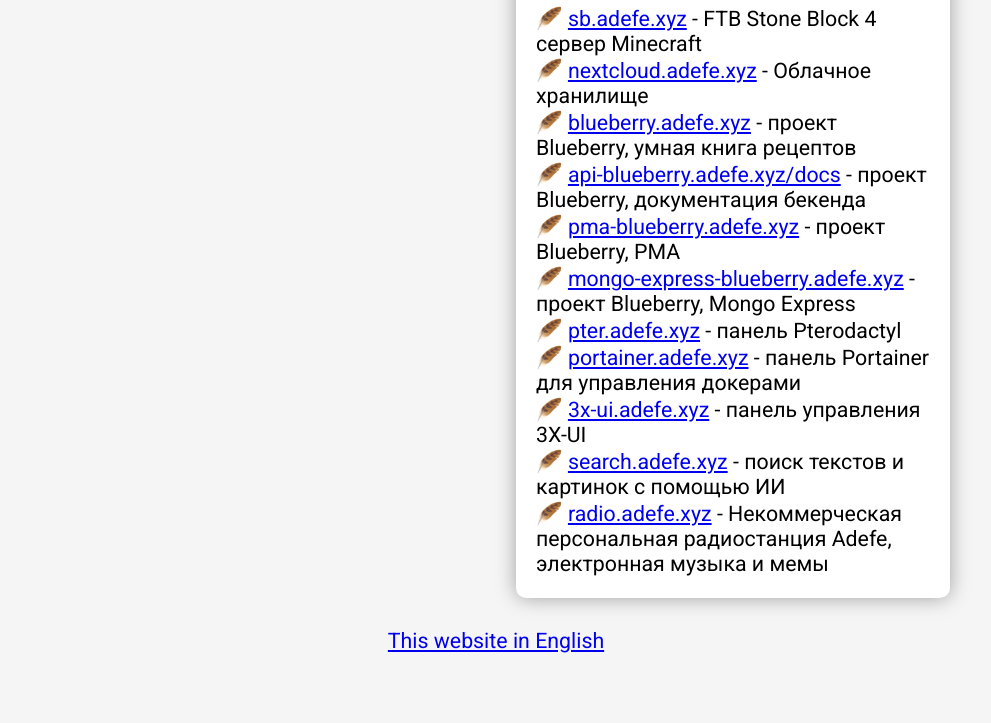
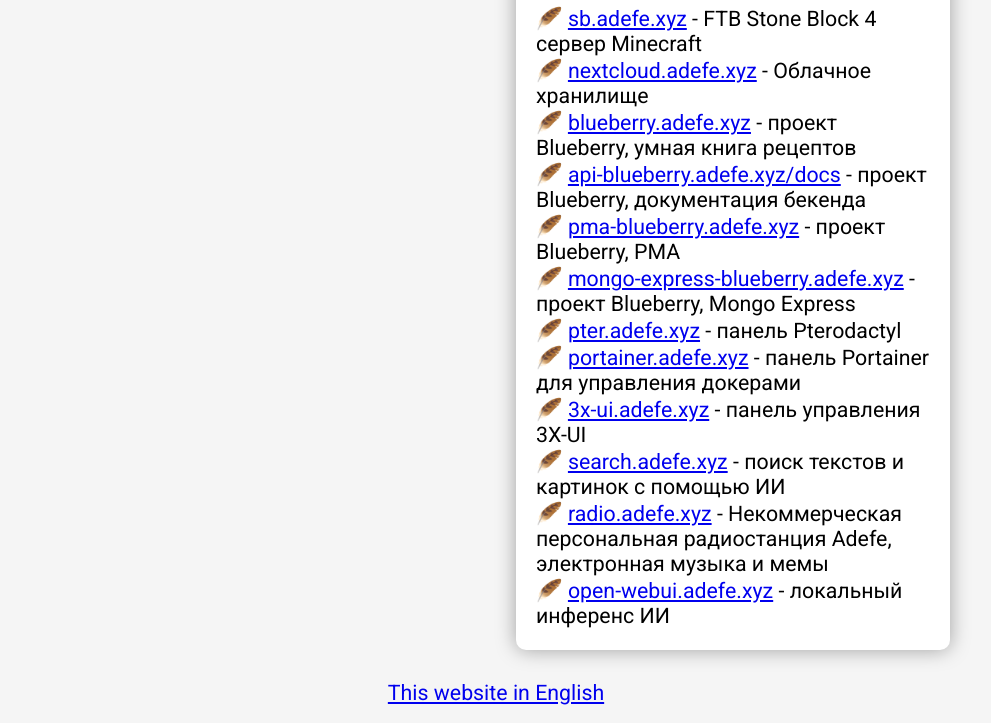
Before and after one commit to Adefey/Me, a plain HTML site: page index_ru.html in a window 1280 px wide. Shown: the part 2444-3167 px from the top of the page, without its empty margins (144-1135 px from the left). Before the commit the page ends 3115 px from the top, so only its background shows below. Drawn offline with Linux system fonts and the light colour scheme.

Commit message:
add open-webui

```diff
--- a/index_ru.html
+++ b/index_ru.html
@@ -442,6 +442,12 @@
                 - Некоммерческая персональная радиостанция Adefe, электронная
                 музыка и мемы
               </li>
+              <li>
+                <a href="https://open-webui.adefe.xyz/"
+                  >open-webui.adefe.xyz</a
+                >
+                - локальный инференс ИИ
+              </li>
             </ul>
           </div>
         </div>
```
Also changed, not shown: index.html (+6 -0 lines).
